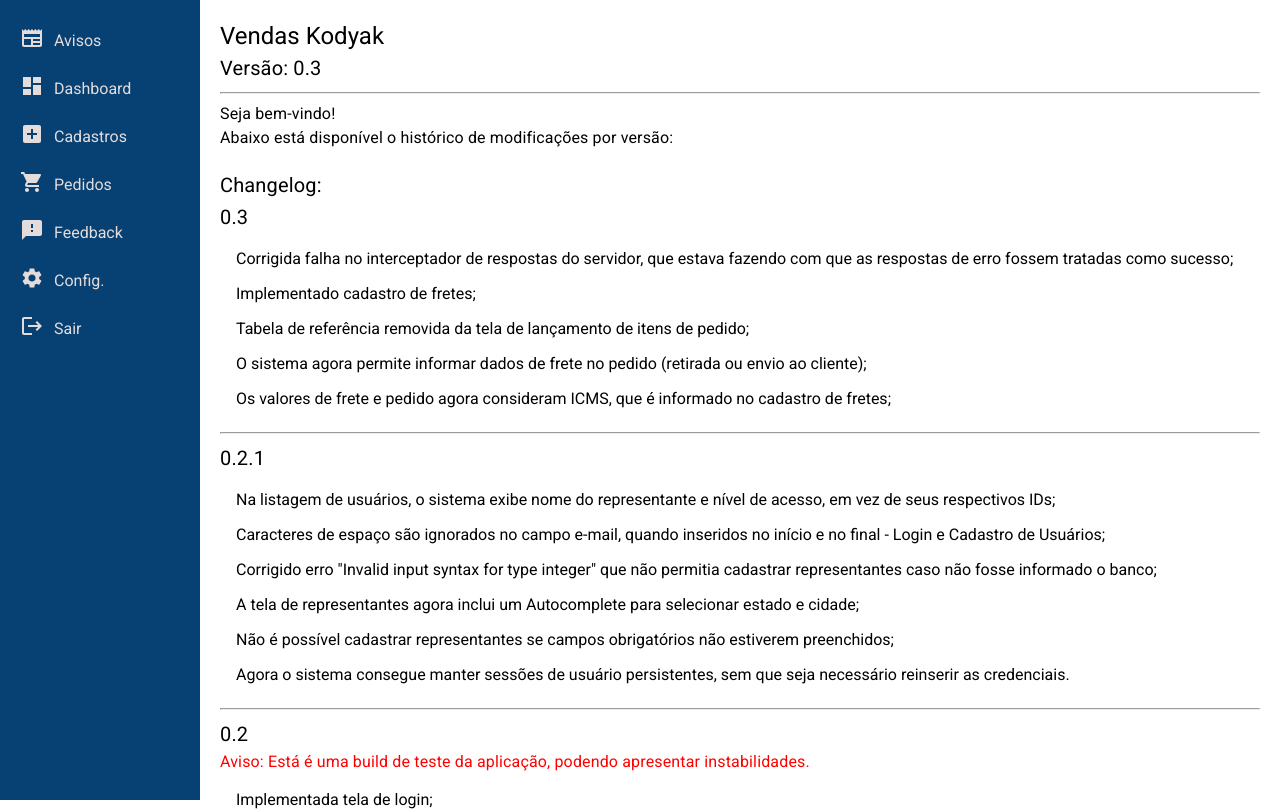
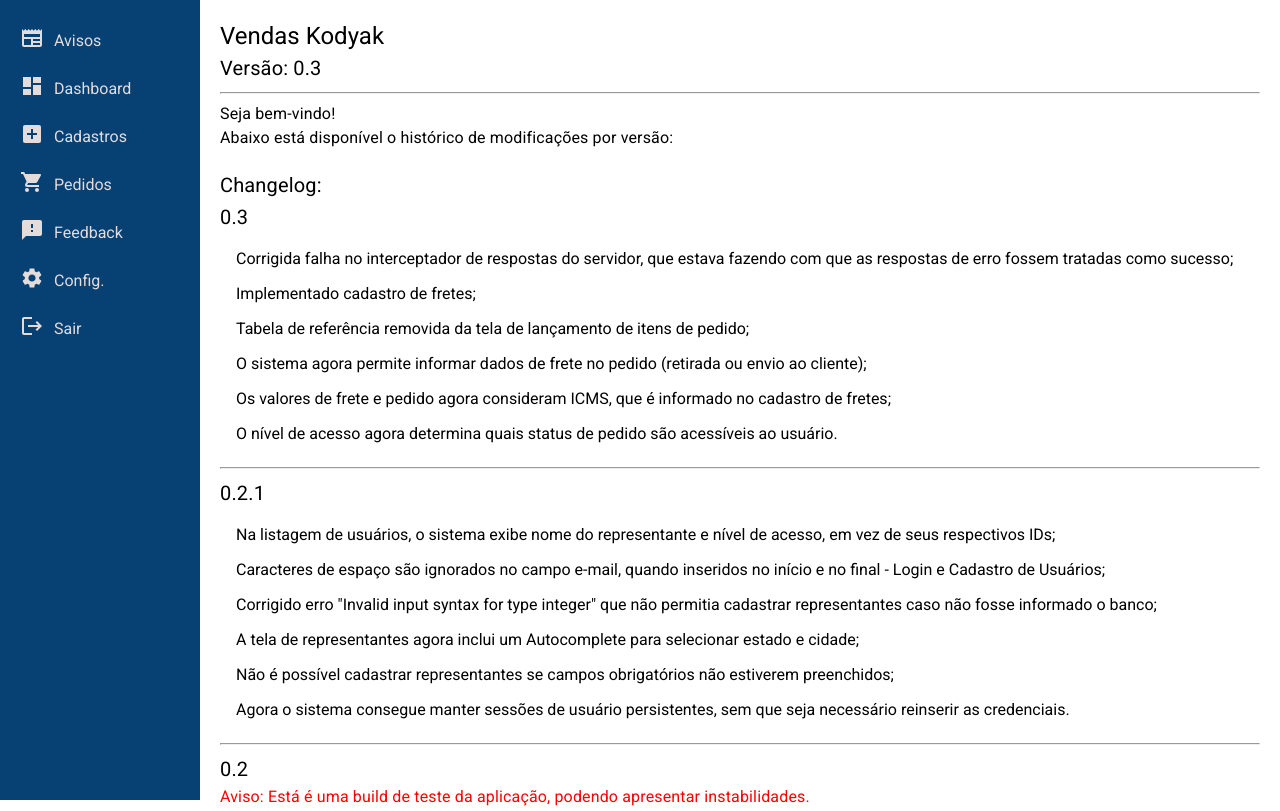
Before and after one commit to HenriqueOPeixoto/app-kodyak, a React (Vite) app in the folder frontend-kodyak/: page /avisos in a window 1280 px wide. Shown: the top 811 px of the page. Built offline with nearby package versions, Linux system fonts and the light colour scheme; no server answers.

Commit message:
Ajustes Avisos

```diff
--- a/frontend-kodyak/src/components/Avisos/Avisos.tsx
+++ b/frontend-kodyak/src/components/Avisos/Avisos.tsx
@@ -20,6 +20,7 @@ function Avisos() {
                 <ListItem>Tabela de referência removida da tela de lançamento de itens de pedido;</ListItem>
                 <ListItem>O sistema agora permite informar dados de frete no pedido (retirada ou envio ao cliente);</ListItem>
                 <ListItem>Os valores de frete e pedido agora consideram ICMS, que é informado no cadastro de fretes;</ListItem>
+                <ListItem>O nível de acesso agora determina quais status de pedido são acessíveis ao usuário.</ListItem>
             </List>
             <hr />
             <Typography variant="h6">0.2.1</Typography>
```
